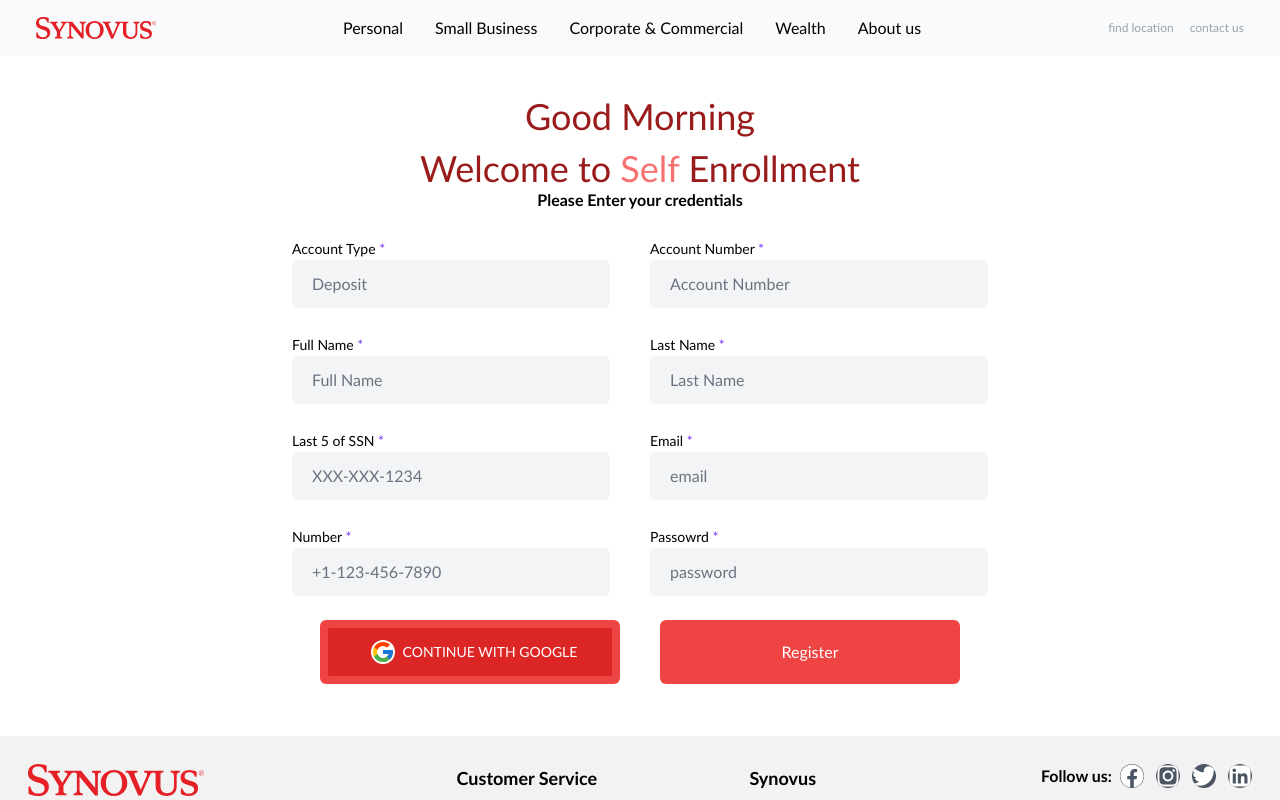
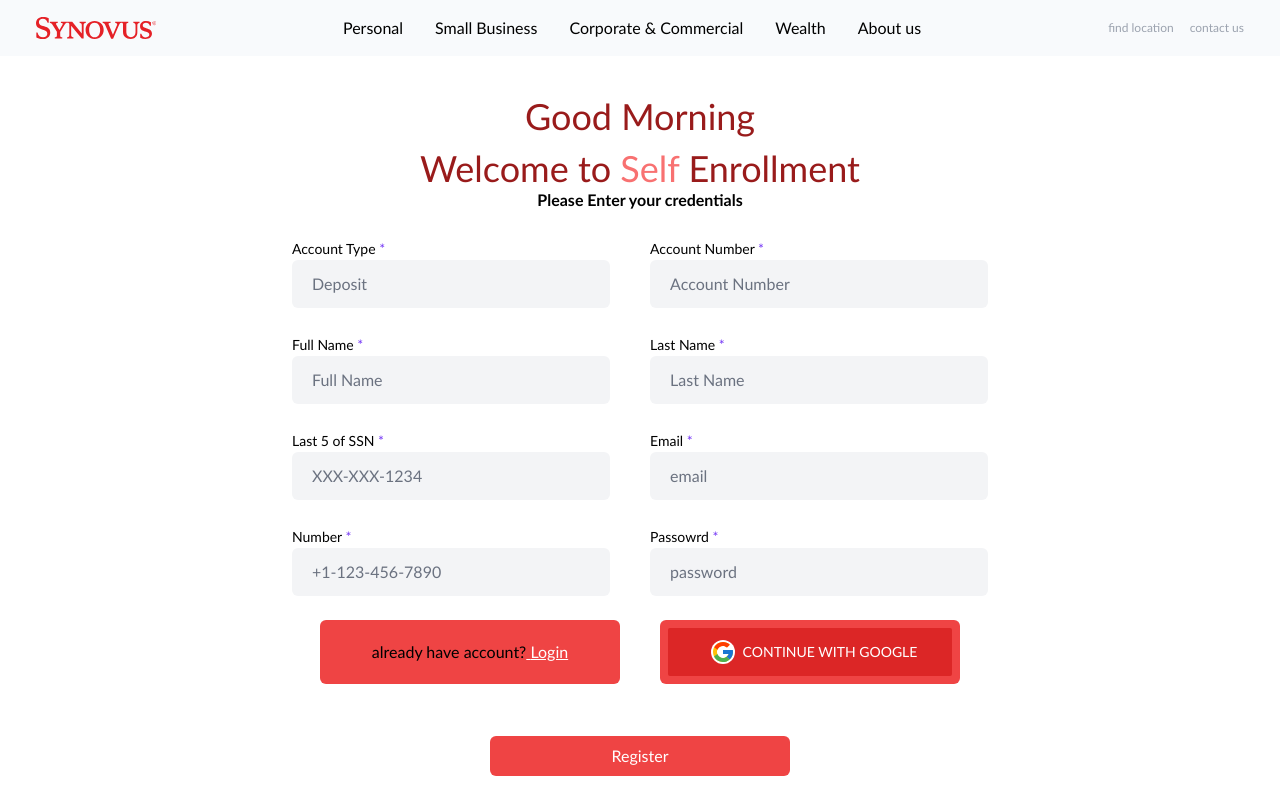
Before and after one commit to olasharaff/Synovus-clone-app, a React (Create React App) app: page /register in a window 1280 px wide. Shown: the top 800 px of the page. Built offline with nearby package versions, Linux system fonts and the light colour scheme; no server answers.

Commit message:
modify register page

```diff
--- a/src/components/Register.jsx
+++ b/src/components/Register.jsx
@@ -1,6 +1,6 @@
 import React, { useEffect, useState } from 'react'
 import OAuth from '../components/OAuth'
-import {useNavigate} from "react-router-dom"
+import {Link, useNavigate} from "react-router-dom"
 import { createUserWithEmailAndPassword, getAuth, updateProfile } from 'firebase/auth'
 import {serverTimestamp, doc, setDoc} from "firebase/firestore"
 import {db} from "../firebase"
@@ -57,11 +57,7 @@
 
       await setDoc(doc(db, "users", user.id), formDataCopy)
       toast.success("Account created successfully")
-      navigate("/profile")
-
-
-
-
+      navigate("/")
     } catch (error) {
       toast.error("Error creating account")
       console.log("There is problem while creating the account")
@@ -92,10 +88,12 @@
           {greetingMessage}
         </h1>
         <h1 className="text-center text-4xl  text-red-800 font-medium">
-          Welcome to{" "}
-          <span className="text-font text-red-400">Self </span>Enrollment
+          Welcome to <span className="text-font text-red-400">Self </span>
+          Enrollment
         </h1>
-        <p className="text-center mb-6 font-semibold">Please Enter your credentials</p>
+        <p className="text-center mb-6 font-semibold">
+          Please Enter your credentials
+        </p>
         <div className="max-w-3xl px-9 mx-auto">
           <form onSubmit={onSubmitSignUp}>
             <div className="flex justify-center gap-10">
@@ -222,10 +220,20 @@
                 </div>
               </div>
             </div>
+
             <div className="flex flex-wrap gap-10 justify-center">
+              <button className="w-[300px] p-2 mb-3 rounded-md  bg-red-500">
+                {" "}
+                already have account?
+                <Link to="/login" className="underline text-white">
+                  {" "}
+                  Login{" "}
+                </Link>
+              </button>
               <button className="w-[300px] p-2 mb-3 rounded-md bg-red-500 text-white">
                 <OAuth />
               </button>
+
               <button className="w-[300px] p-2 mb-3 rounded-md bg-red-500 text-white">
                 Register
               </button>
```
